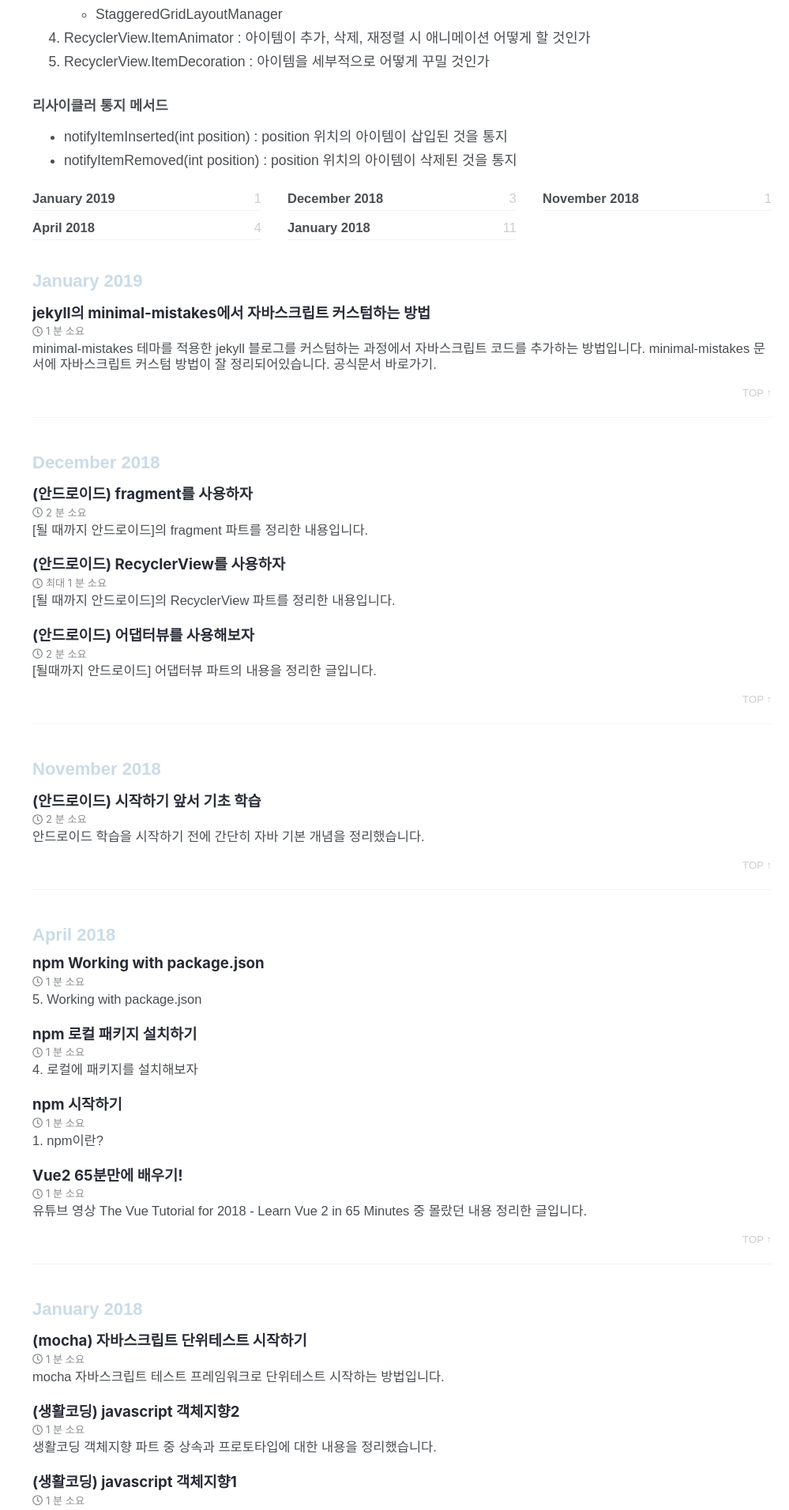
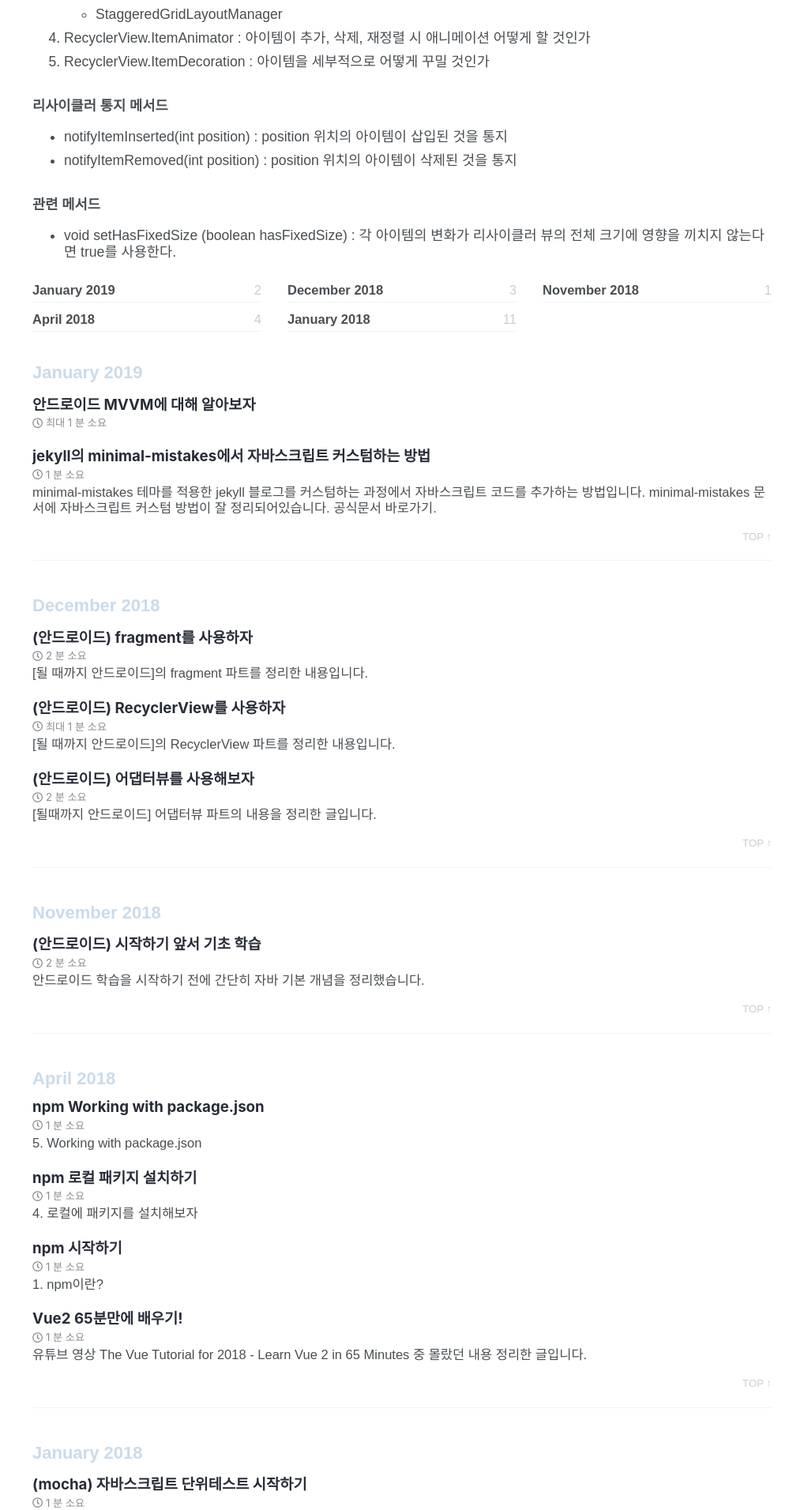
Before and after one commit to devgaram/prev-devgaram.github.io, a Jekyll site: the page built from _posts/2018-12-05-android-recycler.md, in a window 1280 px wide. Shown: the part 981-2893 px from the top of the page at 79% size, without its empty margins (281-1280 px from the left). Built offline with Jekyll 4.4.1, drawn with Linux system fonts in a browser that asks for light colours; cached includes are drawn as plain includes; nearby versions of some CDN libraries; some web fonts are replaced.

Commit message:
포스팅 추가

```diff
--- a/_posts/2018-12-05-android-recycler.md
+++ b/_posts/2018-12-05-android-recycler.md
@@ -35,3 +35,6 @@ tags:
 ## 리사이클러 통지 메서드
 * notifyItemInserted(int position) : position 위치의 아이템이 삽입된 것을 통지
 * notifyItemRemoved(int position) : position 위치의 아이템이 삭제된 것을 통지
+
+## 관련 메서드
+* void setHasFixedSize (boolean hasFixedSize) : 각 아이템의 변화가 리사이클러 뷰의 전체 크기에 영향을 끼치지 않는다면 true를 사용한다.
--- /dev/null
+++ b/_posts/2019-01-07-android-mvvm.md
@@ -0,0 +1,6 @@
+---
+layout: posts
+title: 안드로이드 MVVM에 대해 알아보자
+tags:
+ - android
+---
```
Also changed, not shown: 4 other files.
